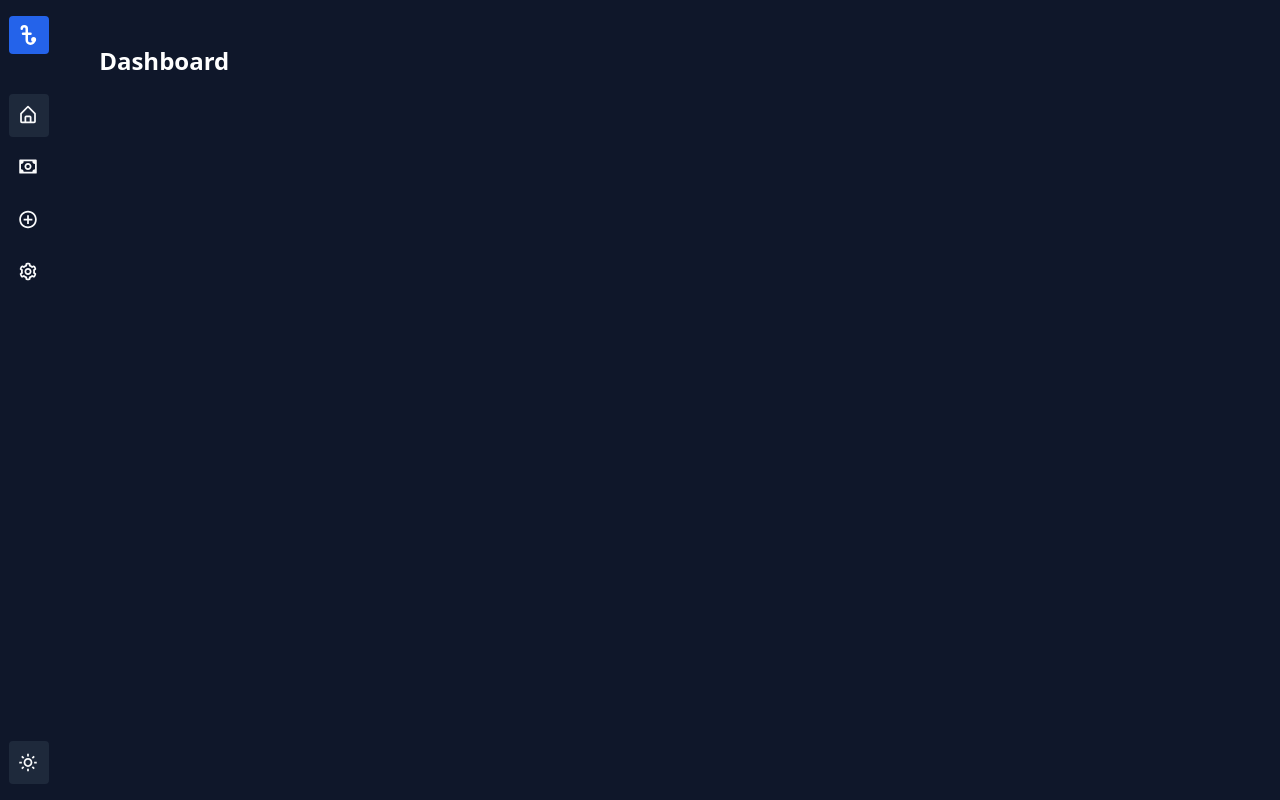
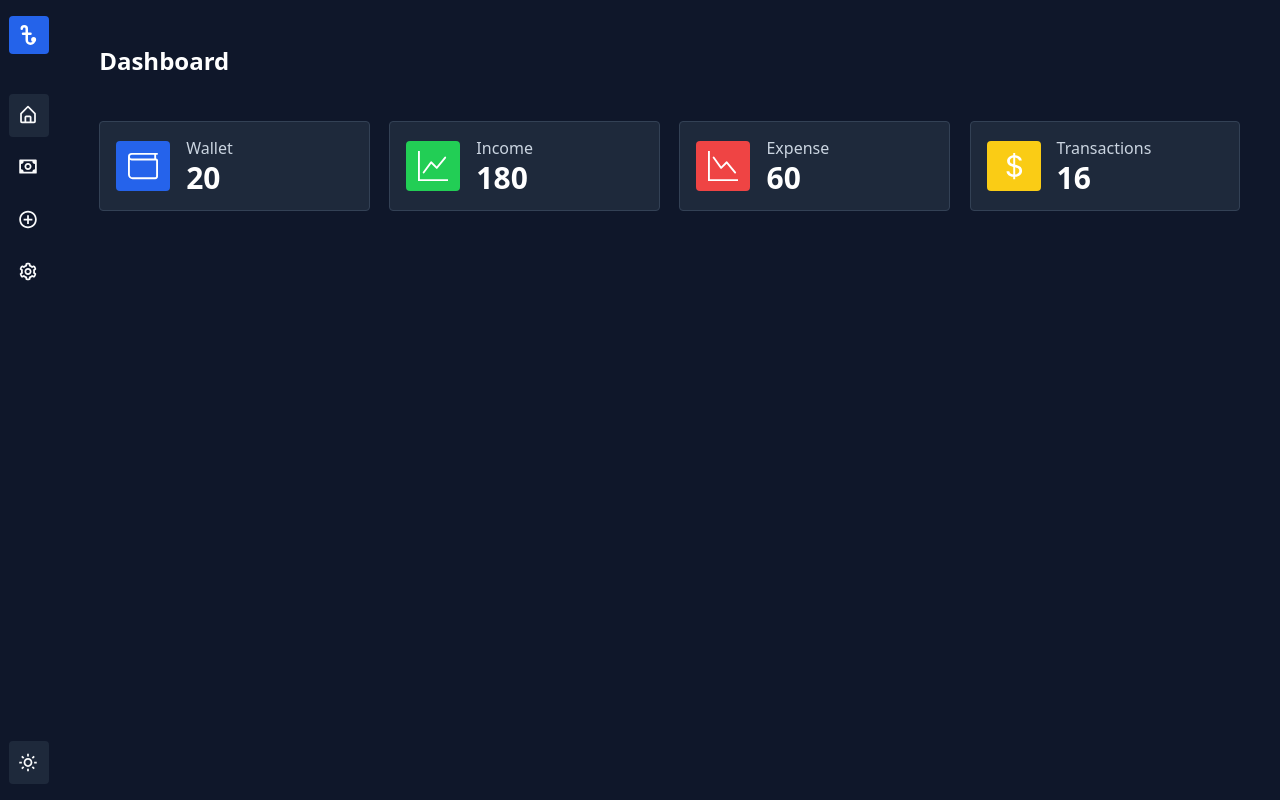
Before and after one commit to BasilVj/expense-tracker, a Next.js app: page /dashboard in a window 1280 px wide. Built offline with nearby package versions, Linux system fonts and the light colour scheme.

Commit message:
wallet component added

```diff
--- a/app/(routes)/dashboard/page.tsx
+++ b/app/(routes)/dashboard/page.tsx
@@ -1,9 +1,13 @@
+import Wallet from "@/components/common/Wallet";
 import React from "react";
 
 const page = () => {
   return (
     <div className="page__wrapper">
-      <h1 className="text-2xl font-bold">Dashboard</h1>
+      <div>
+        <h1 className="text-2xl font-bold">Dashboard</h1>
+      </div>
+      <Wallet />
     </div>
   );
 };
--- a/app/(routes)/transactions/page.tsx
+++ b/app/(routes)/transactions/page.tsx
@@ -1,9 +1,13 @@
+import Wallet from "@/components/common/Wallet";
 import React from "react";
 
 const page = () => {
   return (
     <div className="page__wrapper">
-      <h1 className="text-2xl font-bold">Transactions</h1>
+      <div>
+        <h1 className="text-2xl font-bold">Transactions</h1>
+      </div>
+      <Wallet />
     </div>
   );
 };
--- a/app/globals.css
+++ b/app/globals.css
@@ -14,7 +14,7 @@
 }
 
 [data-sidebar="false"] .page__wrapper {
-  @apply px-[1.3rem] sm:ps-[6rem] sm:pe-[2.5rem] lg:px-[6.2rem] sm:py-[2.8rem] py-10 transition-all duration-300 ease-in;
+  @apply px-[1.3rem] sm:ps-[6rem] sm:pe-[2.5rem] lg:ps-[6.2rem] sm:py-[2.8rem] py-10 transition-all duration-300 ease-in;
 }
 
 .react-datepicker-popper {
--- /dev/null
+++ b/components/common/Card.tsx
@@ -0,0 +1,32 @@
+import React from "react";
+import { IconType } from "react-icons";
+import Icon from "./Icon";
+
+type cardProps = {
+  amount: number;
+  type: string;
+  icon: IconType;
+  iconBgColor: string;
+  marginRight?: string;
+};
+
+const Card = ({ amount, icon, type, iconBgColor, marginRight }: cardProps) => {
+  return (
+    <div
+      className={`bg-white dark:bg-[#1E293B] ${marginRight} w-full sm:w-[31.8%] lg:w-[23.7%] flex items-center px-4
+        h-[90px] rounded border border-[#E5E7EB] dark:border-[#334155] mb-2 sm:mb-4 lg:mb-0`}
+    >
+      <Icon
+        iconName={icon}
+        iconCls="h-[30px] w-[30px] text-white"
+        iconcontainerCls={`${iconBgColor} px-3 py-2.5 rounded mr-4`}
+      />
+      <div className="flex flex-col justify-center h-full">
+        <h3 className="dark:text-slate-300 text-slate-600">{type}</h3>
+        <h1 className="text-3xl font-bold">{amount}</h1>
+      </div>
+    </div>
+  );
+};
+
+export default Card;
--- a/components/common/TransactionForm.tsx
+++ b/components/common/TransactionForm.tsx
@@ -1,7 +1,7 @@
 "use client";
 import React from "react";
 import Select from "react-select";
-import DatePicker from "../ReactDatePicker";
+import DatePicker from "./ReactDatePicker";
 
 const TransactionForm = () => {
   const colorStyles = {
--- /dev/null
+++ b/components/common/Wallet.tsx
@@ -0,0 +1,41 @@
+import React from "react";
+import Card from "./Card";
+import {
+  BsCurrencyDollar,
+  BsGraphDown,
+  BsGraphUp,
+  BsWallet,
+} from "react-icons/bs";
+
+const Wallet = () => {
+  return (
+    <div className="mt-11 flex w-full justify-between flex-wrap">
+      <Card
+        amount={20}
+        type="Wallet"
+        icon={BsWallet}
+        iconBgColor="bg-[#2563EB]"
+      />
+      <Card
+        amount={180}
+        type="Income"
+        icon={BsGraphUp}
+        iconBgColor="bg-[#22CE55]"
+      />
+      <Card
+        amount={60}
+        type="Expense"
+        icon={BsGraphDown}
+        iconBgColor="bg-[#EF4444]"
+      />
+      <Card
+        amount={16}
+        type="Transactions"
+        icon={BsCurrencyDollar}
+        iconBgColor="bg-[#FACC15]"
+      />
+    </div>
+  );
+};
+
+export default Wallet;
--- a/components/layout/sidebar/MobileSidebar.tsx
+++ b/components/layout/sidebar/MobileSidebar.tsx
@@ -1,6 +1,6 @@
 import { sidebarLinks } from "@/constants/sidebarLinks";
 import React from "react";
-import Icon from "../../Icon";
+import Icon from "../../common/Icon";
 import MobileThemeToggler from "./MobileThemeToggler";
 import Link from "next/link";
 
--- a/components/layout/sidebar/MobileThemeToggler.tsx
+++ b/components/layout/sidebar/MobileThemeToggler.tsx
@@ -2,7 +2,7 @@
 import { sidebarLinks } from "@/constants/sidebarLinks";
 import React, { useEffect } from "react";
 import { useTheme } from "next-themes";
-import Icon from "../../Icon";
+import Icon from "../../common/Icon";
 
 const MobileThemeToggler = () => {
   const { setTheme, theme } = useTheme();
--- a/components/layout/sidebar/Sidebar.tsx
+++ b/components/layout/sidebar/Sidebar.tsx
@@ -2,7 +2,7 @@
 import { sidebarLinks } from "@/constants/sidebarLinks";
 import React, { useEffect, useState } from "react";
 import { TbCurrencyTaka } from "react-icons/tb";
-import Icon from "../../Icon";
+import Icon from "../../common/Icon";
 import { useTheme } from "next-themes";
 import { usePathname } from "next/navigation";
 import Link from "next/link";
```
Also changed, not shown: components/common/Icon.tsx (renamed from components/Icon.tsx), components/common/ReactDatePicker.tsx (renamed from components/ReactDatePicker.tsx).
